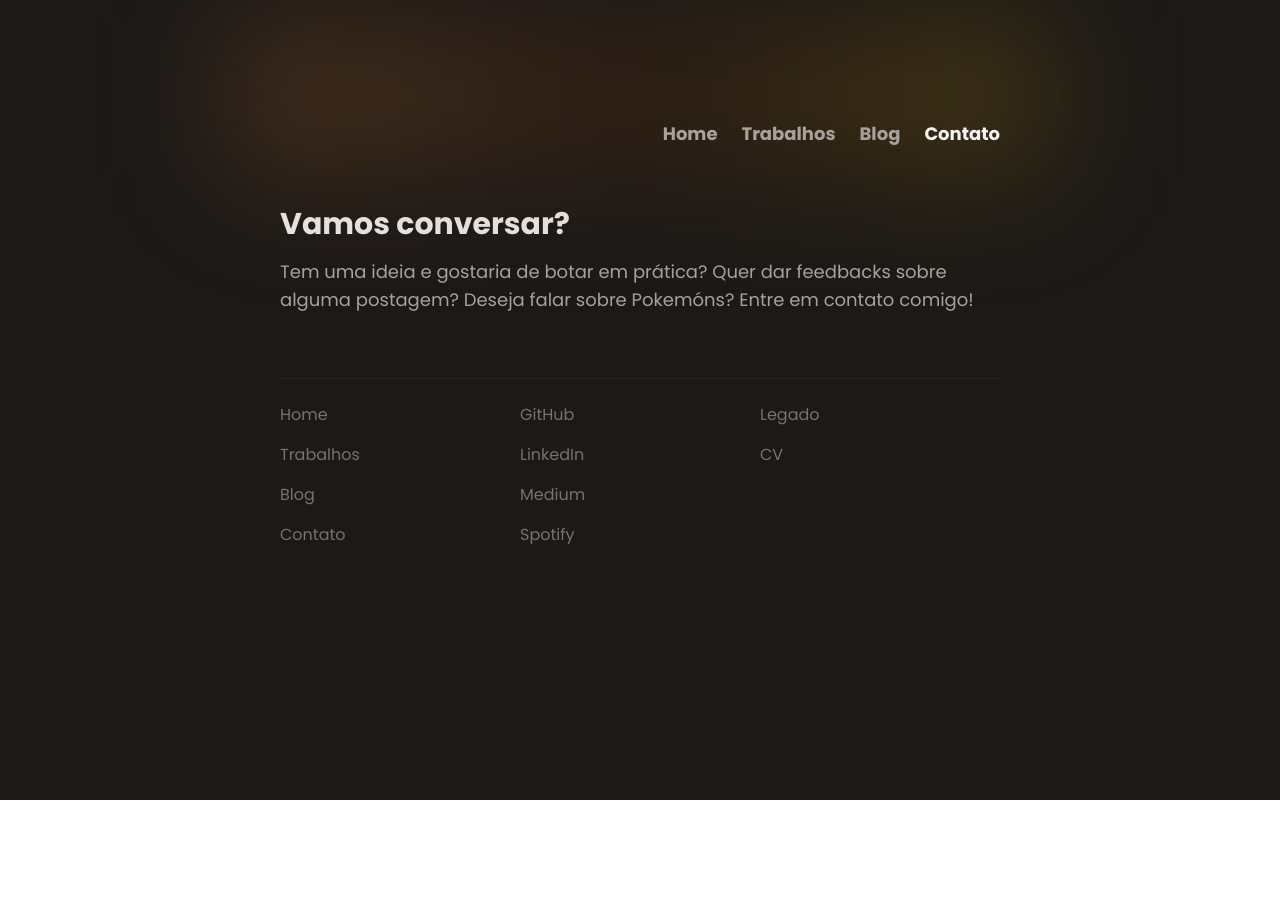
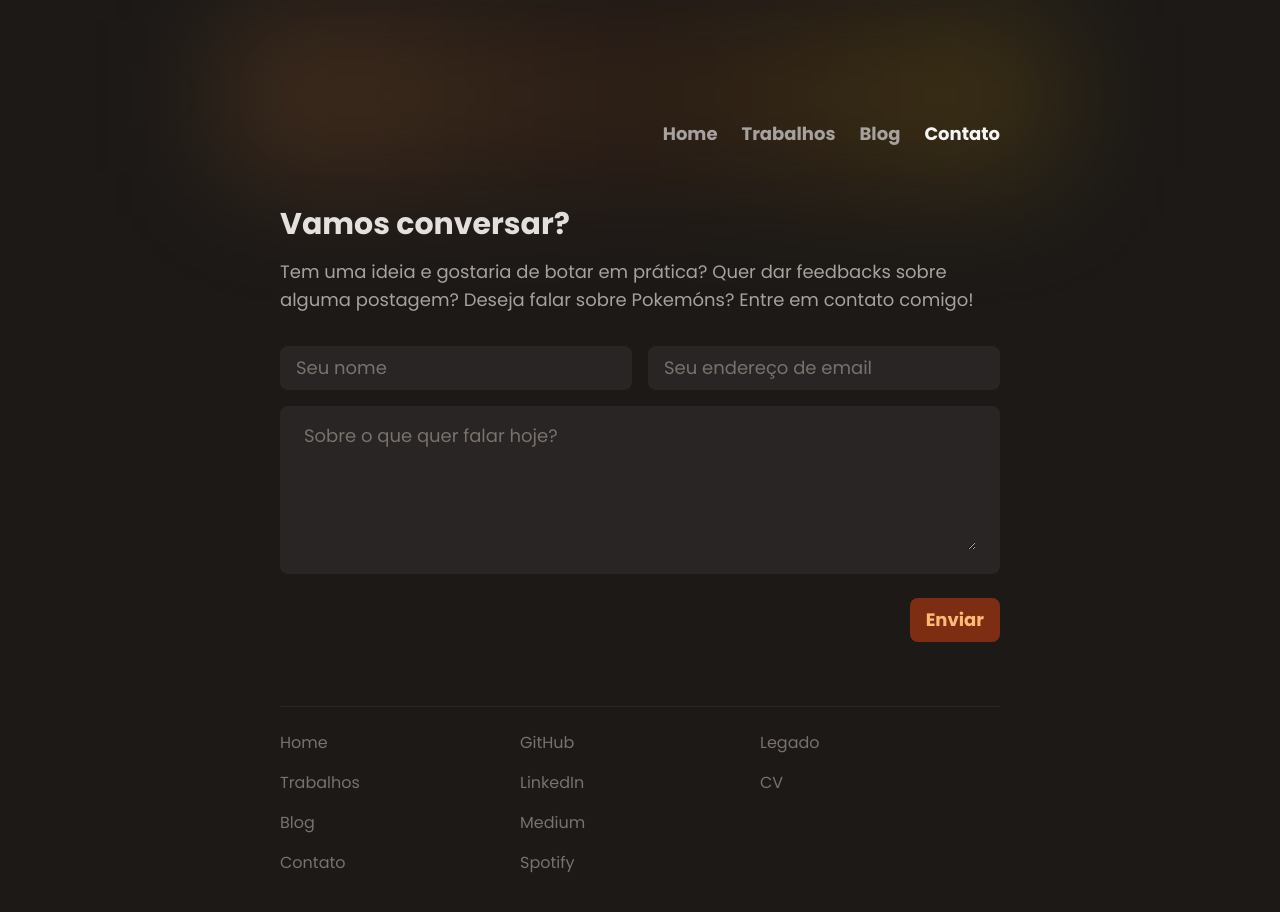
Before and after one commit to guilherssousa/guilherssousa.dev, a Next.js app: page /contact in a window 1280 px wide. Shown: the top 912 px of the page. Before the commit the page ends 800 px from the top, so only its background shows below. Built offline with nearby package versions, Linux system fonts and the light colour scheme.

Commit message:
add contact from

```diff
--- a/pages/contact.tsx
+++ b/pages/contact.tsx
@@ -17,6 +17,48 @@ const Contact: NextPage = () => {
           Tem uma ideia e gostaria de botar em prática? Quer dar feedbacks sobre
           alguma postagem? Deseja falar sobre Pokemóns? Entre em contato comigo!
         </p>
+
+        <form name="contact" method="POST" data-netlify="true" className="mt-4">
+          <div className="grid sm:grid-cols-2 gap-4">
+            <div className="w-full rounded-lg  bg-stone-800 px-4 py-2">
+              <label htmlFor="name">
+                <input
+                  className="w-full bg-transparent outline-none border-0 ring-0 placeholder:text-stone-500"
+                  type="text"
+                  name="name"
+                  placeholder="Seu nome"
+                />
+              </label>
+            </div>
+            <div className="w-full rounded-lg  bg-stone-800 px-4 py-2">
+              <label htmlFor="email">
+                <input
+                  className="w-full bg-transparent outline-none border-0 ring-0 placeholder:text-stone-500"
+                  type="email"
+                  name="email"
+                  placeholder="Seu endereço de email"
+                />
+              </label>
+            </div>
+          </div>
+          <div className="w-full rounded-lg mt-4 bg-stone-800 px-6 py-4">
+            <label>
+              <textarea
+                className="h-32 w-full bg-transparent outline-none border-0 ring-0 placeholder:text-stone-500"
+                name="message"
+                placeholder="Sobre o que quer falar hoje?"
+              />
+            </label>
+          </div>
+          <div className="w-full mt-6 flex justify-end">
+            <button
+              className="bg-orange-900 text-orange-300 font-bold px-4 py-2 rounded-lg"
+              type="submit"
+            >
+              Enviar
+            </button>
+          </div>
+        </form>
       </Section>
     </Container>
   );
```
